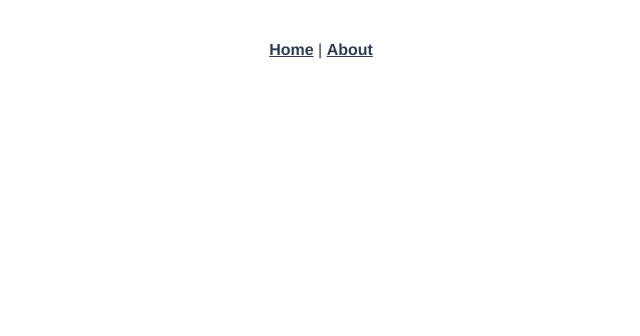
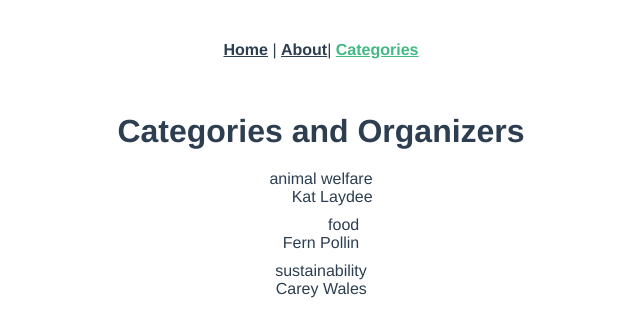
Before and after one commit to 96ekp/SE-_331_Lab2-, a Vue app in the folder lab2/: page /categories in a window 1280 px wide. Before the commit this address had no page. Shown: the top 336 px of the page, without its empty margins (319-959 px from the left). Built offline with nearby package versions, Linux system fonts and the light colour scheme.

Commit message:
5.6 create new view to show new component

```diff
--- a/lab2/src/App.vue
+++ b/lab2/src/App.vue
@@ -4,8 +4,8 @@ import { RouterLink, RouterView } from 'vue-router'
 <template>
   <header>
     <nav>
-      <RouterLink to="/">Home</RouterLink> |
-      <RouterLink to="/about">About</RouterLink>
+      <RouterLink to="/">Home</RouterLink> | <RouterLink to="/about">About</RouterLink>|
+      <RouterLink to="/categories">Categories</RouterLink>
     </nav>
   </header>
   <RouterView />
--- a/lab2/src/router/index.ts
+++ b/lab2/src/router/index.ts
@@ -1,6 +1,7 @@
 import { createRouter, createWebHistory } from 'vue-router'
 import EventListView from '../views/EventListView.vue'
 import AboutView from '../views/AboutView.vue'
+import CategoryView from '../views/CategoryView.vue'
 
 const router = createRouter({
   history: createWebHistory(import.meta.env.BASE_URL),
@@ -18,6 +19,11 @@ const router = createRouter({
       // which is lazy-loaded when the route is visited.
       // component: () => import('../views/AboutView.vue')
       component: AboutView
+    },
+    {
+      path: '/categories',
+      name: 'Categories',
+      component: CategoryView
     }
   ]
 })
--- /dev/null
+++ b/lab2/src/views/CategoryView.vue
@@ -0,0 +1,59 @@
+<template>
+  <div>
+    <h1>Categories and Organizers</h1>
+    <div class="category-list">
+      <EventInfo v-for="event in events" :key="event.id" :event="event" />
+    </div>
+  </div>
+</template>
+
+<script setup lang="ts">
+import EventInfo from '../components/EventInfo.vue'
+import type { EventItem } from '@/type'
+import { ref } from 'vue'
+
+const events = ref<EventItem[]>([
+  {
+    id: 5928101,
+    category: 'animal welfare',
+    title: 'Cat Adoption Day',
+    description: 'Find your new feline friend at this event.',
+    location: 'Meow Town',
+    date: 'January 28, 2022',
+    time: '12:00',
+    organizer: 'Kat Laydee'
+  },
+  {
+    id: 4582797,
+    category: 'food',
+    title: 'Community Gardening',
+    description: 'Join us as we tend to the community edible plants.',
+    location: 'Flora City',
+    date: 'March 14, 2022',
+    time: '10:00',
+    organizer: 'Fern Pollin'
+  },
+  {
+    id: 8419988,
+    category: 'sustainability',
+    title: 'Beach Cleanup',
+    description: 'Help pick up trash along the shore.',
+    location: 'Playa Del Carmen',
+    date: 'July 22, 2022',
+    time: '11:00',
+    organizer: 'Carey Wales'
+  }
+])
+</script>
+
+<style scoped>
+.category-list {
+  display: flex;
+  flex-direction: column;
+  align-items: center;
+}
+
+h1 {
+  margin-bottom: 20px;
+}
+</style>
```
